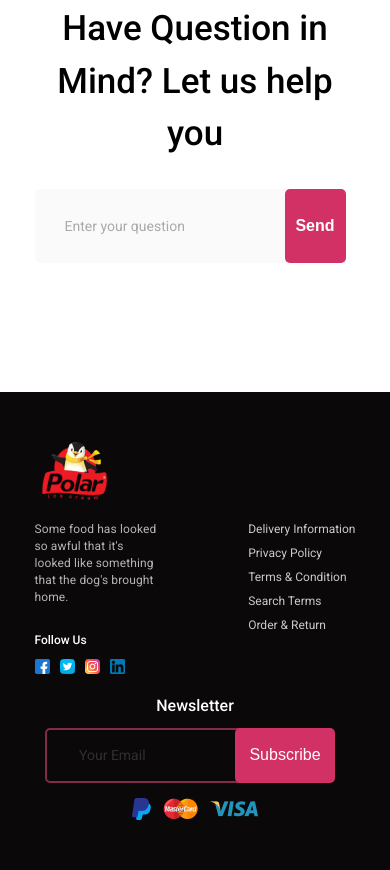
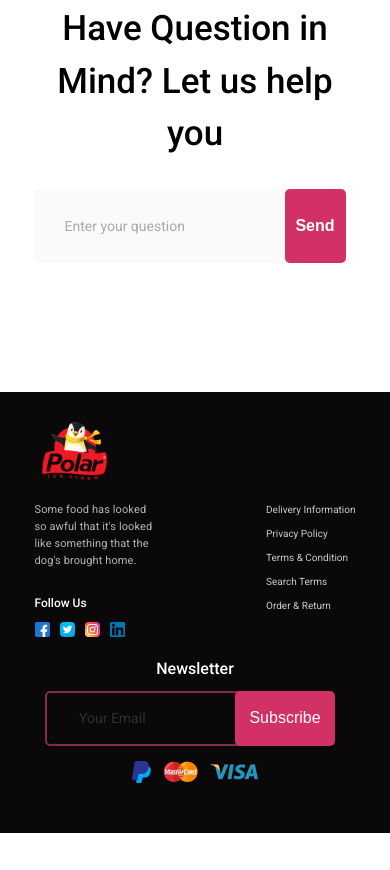
Before and after one commit to alex-bachurskiy/polar, a plain HTML site: page index.html in a window 390 px wide. Shown: the part 7195-8065 px from the top of the page. After the commit the page ends 8028 px from the top, so only its background shows below. Drawn offline with Linux system fonts and the light colour scheme; files whose address does not match are found by name; a web font is replaced by a local one.

Commit message:
Add files via upload

```diff
--- a/css/style.css
+++ b/css/style.css
@@ -1254,6 +1254,22 @@ h1, h2, h3, h4, h5, h6, p {
     .mobile div {
         display: block;
     }
+
+    .footer__logo {
+        padding-top: 20px;
+    }
+
+    .footer__logo p {
+        font-size: 11px;
+    }
+
+    .footer-menu__item {
+        font-size: 11px;
+    }
+
+    .footer-blog {
+        font-size: 10px;
+    }
 }
 
 @media screen and (max-width:576px) {
```
